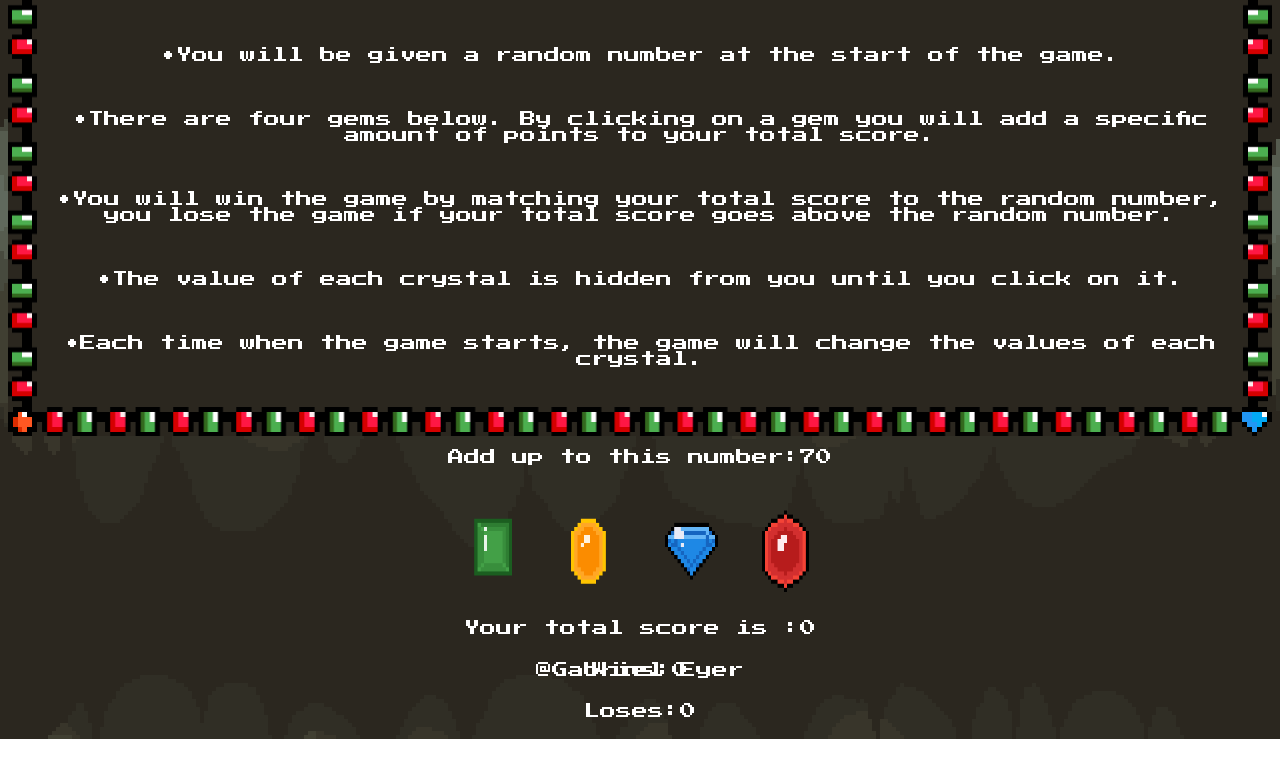
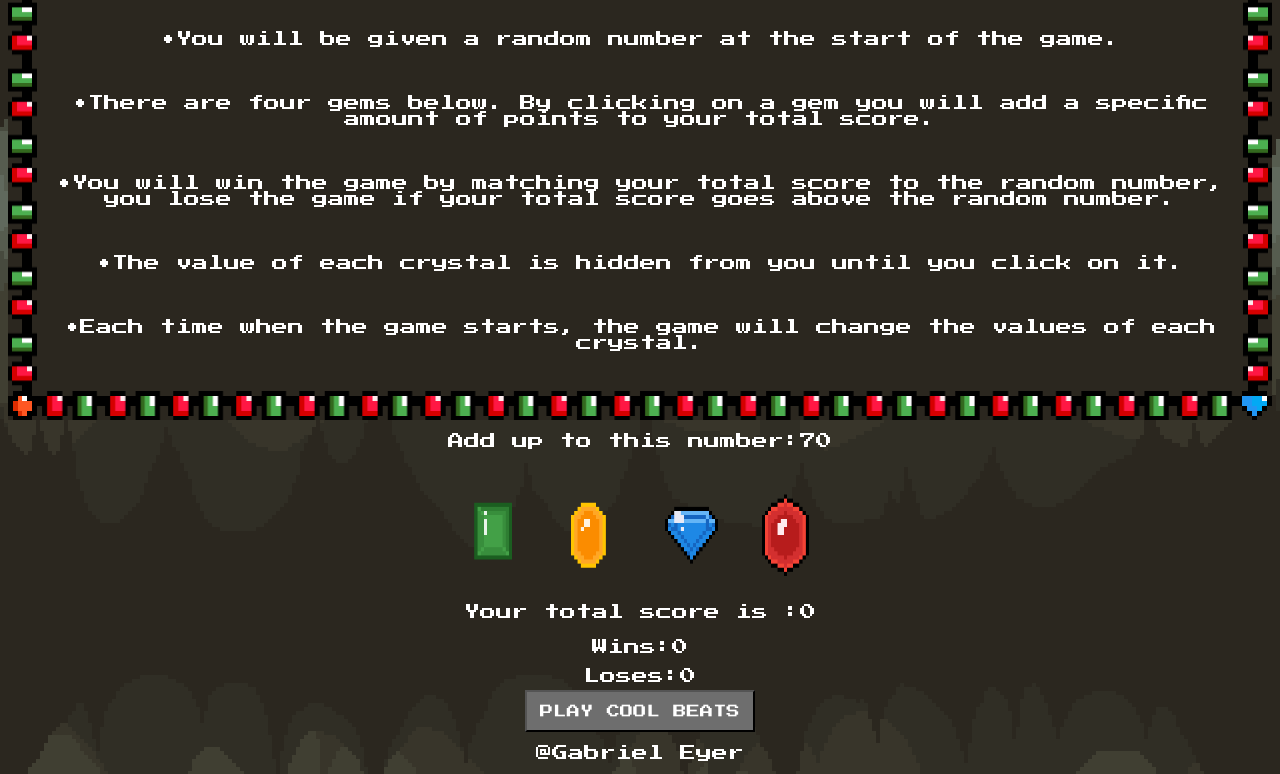
Before and after one commit to Cratose99/gem-collector, a plain HTML site: page index.html in a window 1280 px wide. Shown: the part 109-883 px from the top of the page. Before the commit the page ends 848 px from the top, so only its background shows below. Drawn offline with nearby package versions, Linux system fonts and the light colour scheme.

Commit message:
put every little bit in to it and its now done

```diff
--- a/assets/css/style.css
+++ b/assets/css/style.css
@@ -102,9 +102,9 @@ display: flex;
   text-align: center;
 }
 footer {
-    position: fixed;
+    position: absolute;
     left: 0;
-    bottom: 0;
+    right: 0;
     width: 98%;
     padding: 1%;
     color: white;
@@ -114,7 +114,18 @@ footer {
 }
 
 #counter1, #counter2 {
-  padding: 1%;
+  padding: .5%;
   display: flex;
     justify-content: center;
 }
+
+@media only screen and (max-width: 600px){
+
+
+}
+#playAudio{
+  padding: 1%;
+display: table;
+margin: 0 auto;
+background-color: #6E6E6E
+}
--- a/assets/javascript/game.js
+++ b/assets/javascript/game.js
@@ -8,7 +8,10 @@ var valueCounter = 0;
 function getRandomNum() {
   return Math.floor(Math.random() * 11) + 1;
 }
-
+function play(){
+  var audio = document.getElementById("audio");
+  audio.play();
+}
 function genRandomValues() {
   for (let i = 1; i < 5; i++) {
     let random1 = getRandomNum();
--- a/index.html
+++ b/index.html
@@ -12,9 +12,9 @@
   </head>
 
   <body id="header">
+
     <div class="border">
       <h1>Gem Collector</h1>
-      <embed src="./assets/audio/Toby Fox - Megalovania.mp3" autostart="true" loop="true" hidden="true">
       <div class="main">
         <p>	•You will be given a random number at the start of the game.</p>
         <br />
@@ -32,6 +32,7 @@
           	•Each time when the game starts, the game will change the values of each crystal.
         </p>
       </div>
+
     </div>
     <div id="guessTo">Add up to this number:<span id="targetNumber"></span></div>
     <div class="flex-container">
@@ -43,7 +44,12 @@
     <div id="gem1Value">Your total score is :<span id="valueCounter"></span></div>
     <div id="counter1">Wins:<span id="wins"></span></div>
     <div id="counter2">Loses:<span id="loses"></span></div>
+
   </body>
-
+  <!-- <audio autoplay="autoplay" controls="controls">
+      <source src="./assets/audio/Toby Fox - Megalovania.mp3" />
+  </audio> -->
+  <input id="playAudio" type="button" value="PLAY COOL BEATS"  onclick="play()">
+<audio id="audio" src="./assets/audio/Toby Fox - Megalovania.mp3" ></audio>
   <footer>@Gabriel Eyer</footer>
 </html>
```
